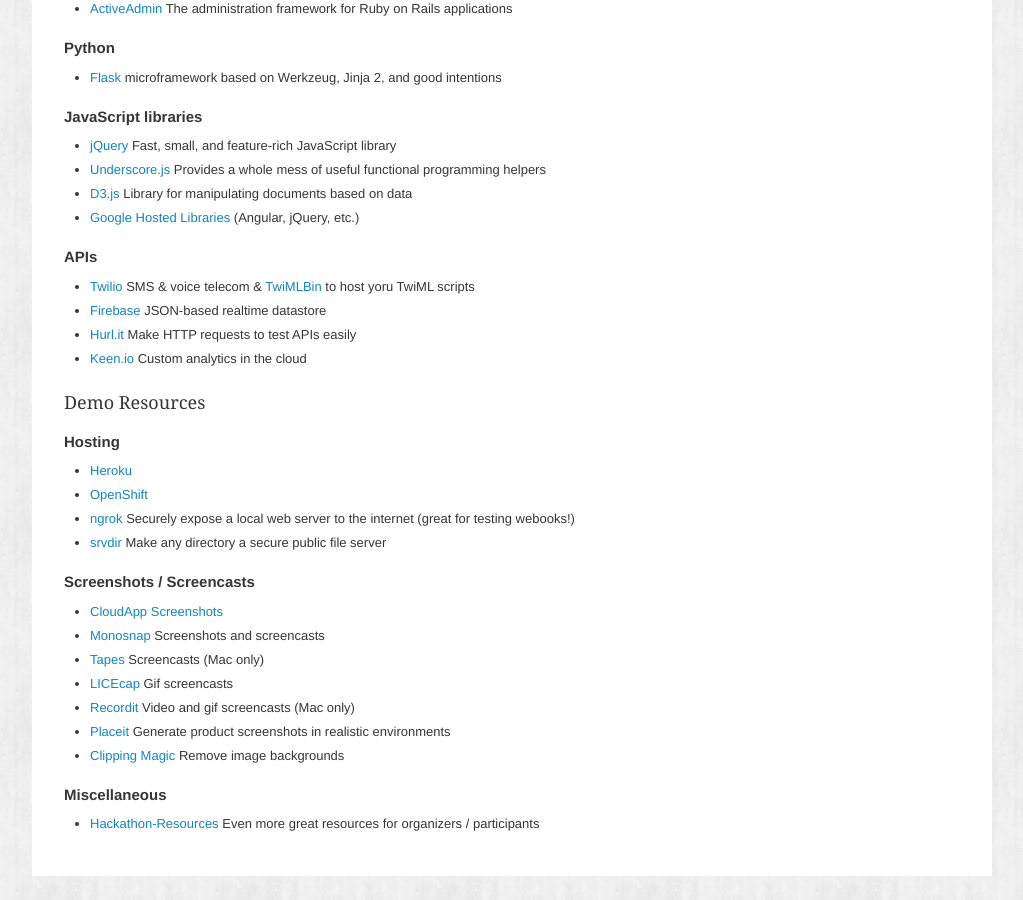
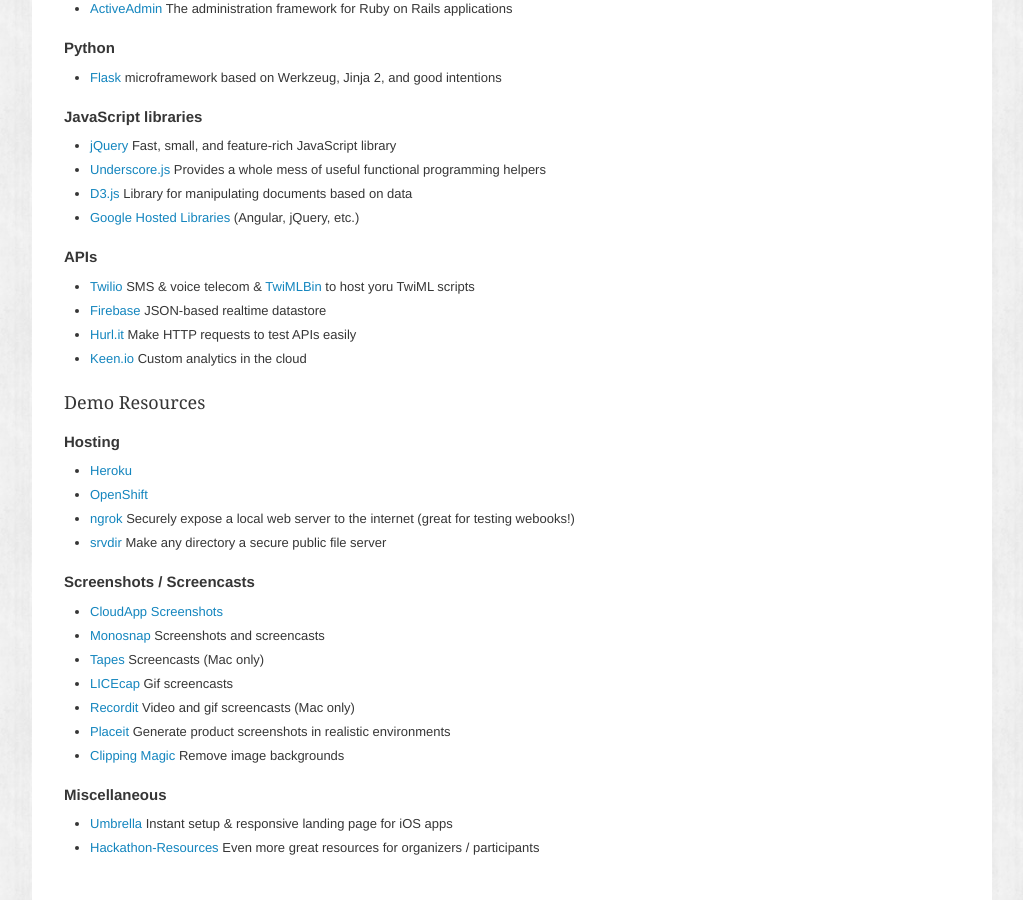
Before and after one commit to challengepost/hackstart, a Jekyll site: the page built from index.md, in a window 1280 px wide and 900 px high, scrolled down 1209 px. Shown: the whole window, without its empty margins (128-1151 px from the left). Built offline with Jekyll 4.4.1, drawn with Linux system fonts in a browser that asks for light colours; nearby versions of some CDN libraries; some web fonts are replaced; before the commit the page ends 2085 px from its top, so only the background shows below that.

Commit message:
add umbrella

```diff
--- a/index.md
+++ b/index.md
@@ -99,5 +99,5 @@
 - [Clipping Magic](http://clippingmagic.com/) Remove image backgrounds
 
 ###Miscellaneous
-
+- [Umbrella](https://github.com/catalinmiron/umbrella) Instant setup & responsive landing page for iOS apps
 - [Hackathon-Resources](https://github.com/xasos/Hackathon-Resources) Even more great resources for organizers / participants
```
